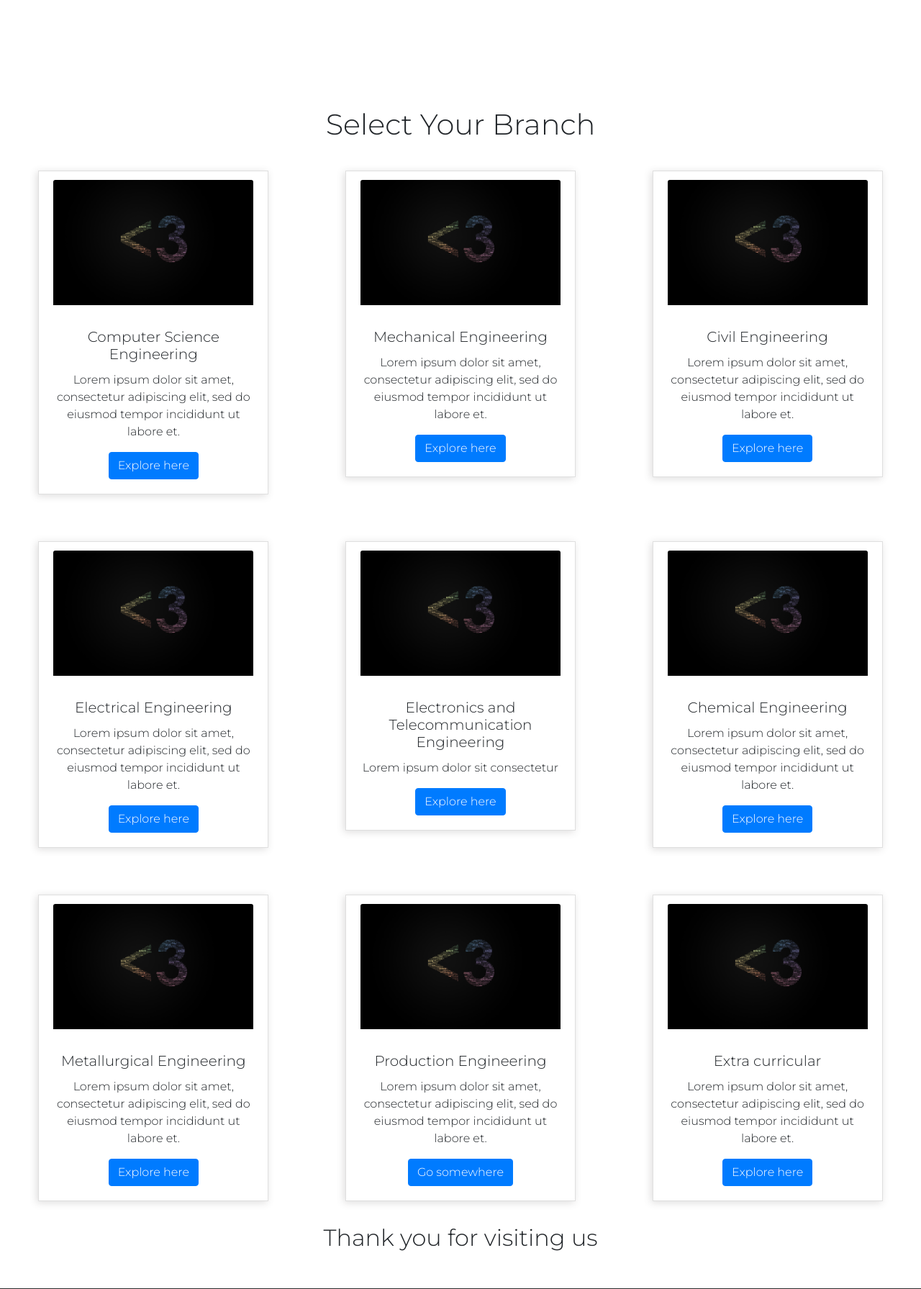
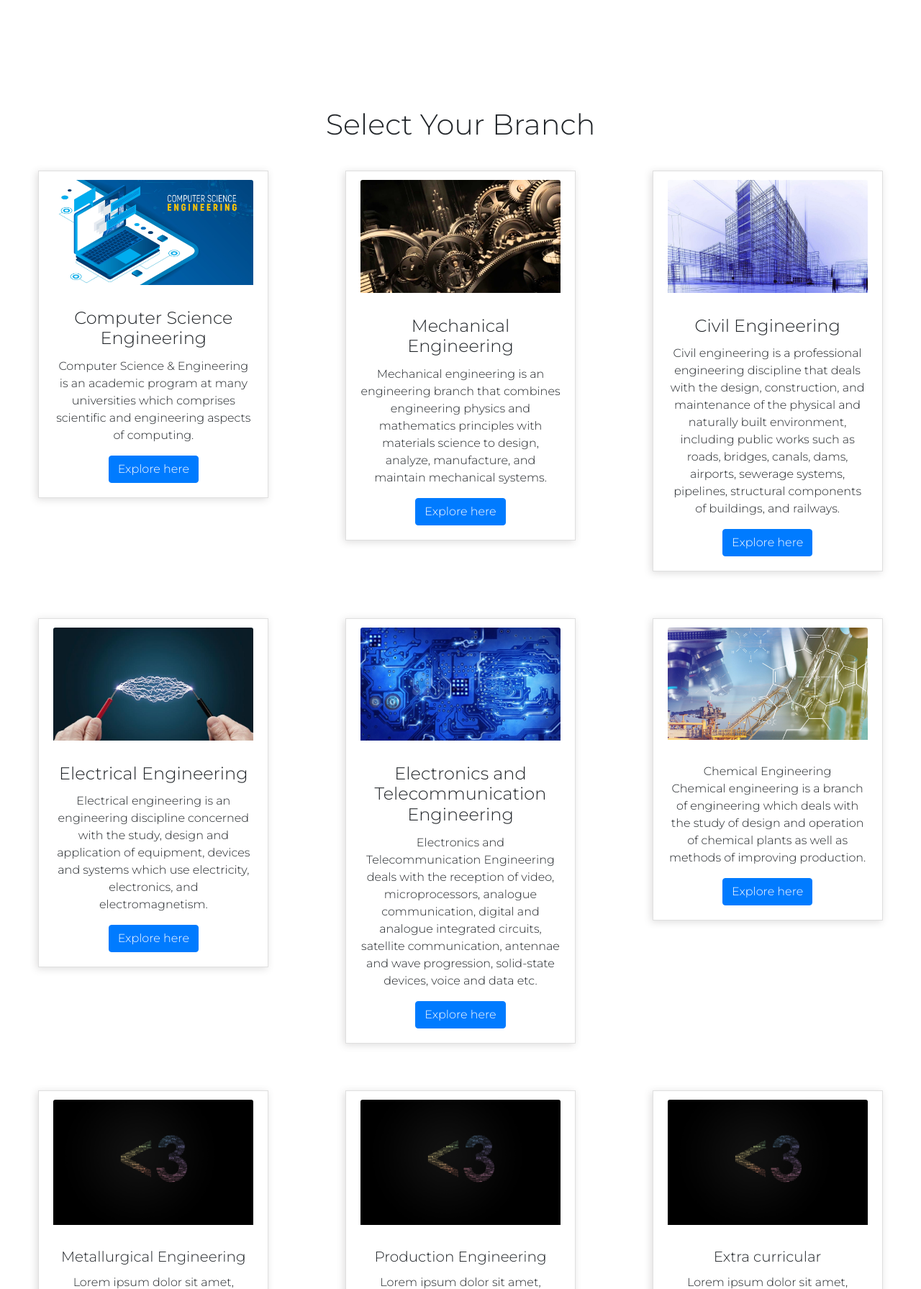
Before and after one commit to EdFlix5/Ed-Flix, a Django app: page / in a window 1280 px wide. Shown: the part 1119-2910 px from the top of the page at 72% size. Run offline with Django 3.2, Linux system fonts and the light colour scheme; some libraries are stand-ins or nearby versions.

Commit message:
branch details and photo changed

```diff
--- a/templates/index.html
+++ b/templates/index.html
@@ -77,7 +77,7 @@ Ed-Flix : An E-Learning Hub
                   </div>
               </div>
               <div class="carousel-item">
-                  <img src="{% static 'assets/images/sample2.jpg' %}" class="d-block w-100" alt="...">
+                  <img src="{% static 'assets/images/sample2.1.jpg' %}" class="d-block w-100" alt="...">
                   <div class="carousel-caption d-none d-md-block">
                       <h5>Second slide label</h5>
                       <p>Lorem ipsum dolor sit amet, consectetur adipiscing elit.</p>
@@ -144,11 +144,11 @@ Ed-Flix : An E-Learning Hub
             <div class="branch-column col-lg-4 col-md-6 col-sm-12">
                 <div class="card" style="width: 20rem;">
                   <div class="card-header">
-                    <img src="{% static 'assets/images/sample5.jpg' %}" class="card-img-top" alt="...">
+                    <img src="{% static 'assets/images/sample6.jpg' %}" class="card-img-top" alt="...">
                   </div>
                     <div class="card-body">
-                        <h5 class="card-title">Computer Science Engineering</h5>
-                        <p class="card-text">Lorem ipsum dolor sit amet, consectetur adipiscing elit, sed do eiusmod tempor incididunt ut labore et.</p>
+                        <h4 class="card-title">Computer Science Engineering</h4>
+                        <p class="card-text">Computer Science & Engineering is an academic program at many universities which comprises scientific and engineering aspects of computing.</p>
                         <a href="subject.html" class="btn btn-primary">Explore here</a>
                     </div>
                 </div>
@@ -157,11 +157,11 @@ Ed-Flix : An E-Learning Hub
             <div class="branch-column col-lg-4 col-md-6 col-sm-12">
                 <div class="card" style="width: 20rem;">
                   <div class="card-header">
-                    <img src="{% static 'assets/images/sample5.jpg' %}" class="card-img-top" alt="...">
+                    <img src="{% static 'assets/images/sample7.jpg' %}" class="card-img-top" alt="...">
                   </div>
                     <div class="card-body">
-                        <h5 class="card-title">Mechanical Engineering</h5>
-                        <p class="card-text">Lorem ipsum dolor sit amet, consectetur adipiscing elit, sed do eiusmod tempor incididunt ut labore et.</p>
+                        <h4 class="card-title">Mechanical Engineering</h4>
+                        <p class="card-text">Mechanical engineering is an engineering branch that combines engineering physics and mathematics principles with materials science to design, analyze, manufacture, and maintain mechanical systems.</p>
                         <a href="subject.html" class="btn btn-primary">Explore here</a>
                     </div>
                 </div>
@@ -170,11 +170,11 @@ Ed-Flix : An E-Learning Hub
             <div class="branch-column col-lg-4 col-md-6 col-sm-12">
                 <div class="card" style="width: 20rem;">
                   <div class="card-header">
-                    <img src="{% static 'assets/images/sample5.jpg' %}" class="card-img-top" alt="...">
+                    <img src="{% static 'assets/images/sample8.jpg' %}" class="card-img-top" alt="...">
                   </div>
                     <div class="card-body">
-                        <h5 class="card-title">Civil Engineering</h5>
-                        <p class="card-text">Lorem ipsum dolor sit amet, consectetur adipiscing elit, sed do eiusmod tempor incididunt ut labore et.</p>
+                        <h4 class="card-title">Civil Engineering</h4>
+                        <p class="card-text">Civil engineering is a professional engineering discipline that deals with the design, construction, and maintenance of the physical and naturally built environment, including public works such as roads, bridges, canals, dams, airports, sewerage systems, pipelines, structural components of buildings, and railways.</p>
                         <a href="subject.html" class="btn btn-primary">Explore here</a>
                     </div>
                 </div>
@@ -183,11 +183,11 @@ Ed-Flix : An E-Learning Hub
             <div class="branch-column col-lg-4 col-md-6 col-sm-12">
                 <div class="card" style="width: 20rem;">
                   <div class="card-header">
-                    <img src="{% static 'assets/images/sample5.jpg' %}" class="card-img-top" alt="...">
+                    <img src="{% static 'assets/images/sample9.jpg' %}" class="card-img-top" alt="...">
                   </div>
                     <div class="card-body">
-                        <h5 class="card-title">Electrical Engineering</h5>
-                        <p class="card-text">Lorem ipsum dolor sit amet, consectetur adipiscing elit, sed do eiusmod tempor incididunt ut labore et.</p>
+                        <h4 class="card-title">Electrical Engineering</h4>
+                        <p class="card-text">Electrical engineering is an engineering discipline concerned with the study, design and application of equipment, devices and systems which use electricity, electronics, and electromagnetism.</p>
                         <a href="subject.html" class="btn btn-primary">Explore here</a>
                     </div>
                 </div>
@@ -196,11 +196,11 @@ Ed-Flix : An E-Learning Hub
             <div class="branch-column col-lg-4 col-md-6 col-sm-12">
                 <div class="card" style="width: 20rem;">
                   <div class="card-header">
-                    <img src="{% static 'assets/images/sample5.jpg' %}" class="card-img-top" alt="...">
+                    <img src="{% static 'assets/images/sample10.jpg' %}" class="card-img-top" alt="...">
                   </div>
                     <div class="card-body">
-                        <h5 class="card-title">Electronics and Telecommunication Engineering</h5>
-                        <p class="card-text">Lorem ipsum dolor sit consectetur</p>
+                        <h4 class="card-title">Electronics and Telecommunication Engineering</h4>
+                        <p class="card-text">Electronics and Telecommunication Engineering deals with the reception of video, microprocessors, analogue communication, digital and analogue integrated circuits, satellite communication, antennae and wave progression, solid-state devices, voice and data etc.</p>
                         <a href="subject.html" class="btn btn-primary">Explore here</a>
                     </div>
                 </div>
@@ -209,11 +209,11 @@ Ed-Flix : An E-Learning Hub
             <div class="branch-column col-lg-4 col-md-6 col-sm-12">
                 <div class="card" style="width: 20rem;">
                   <div class="card-header">
-                    <img src="{% static 'assets/images/sample5.jpg' %}" class="card-img-top" alt="...">
+                    <img src="{% static 'assets/images/sample11.jpg' %}" class="card-img-top" alt="...">
                   </div>
                     <div class="card-body">
-                        <h5 class="card-title">Chemical Engineering</h5>
-                        <p class="card-text">Lorem ipsum dolor sit amet, consectetur adipiscing elit, sed do eiusmod tempor incididunt ut labore et.</p>
+                        </h4 class="card-title">Chemical Engineering</h4>
+                        <p class="card-text">Chemical engineering is a branch of engineering which deals with the study of design and operation of chemical plants as well as methods of improving production.</p>
                         <a href="subject.html" class="btn btn-primary">Explore here</a>
                     </div>
                 </div>
```
Also changed, not shown: static/assets/images/sample10.jpg (added), static/assets/images/sample11.jpg (added), static/assets/images/sample2.1.jpg (added), static/assets/images/sample6.jpg (added), static/assets/images/sample7.jpg (added), static/assets/images/sample8.jpg (added), static/assets/images/sample9.jpg (added).
